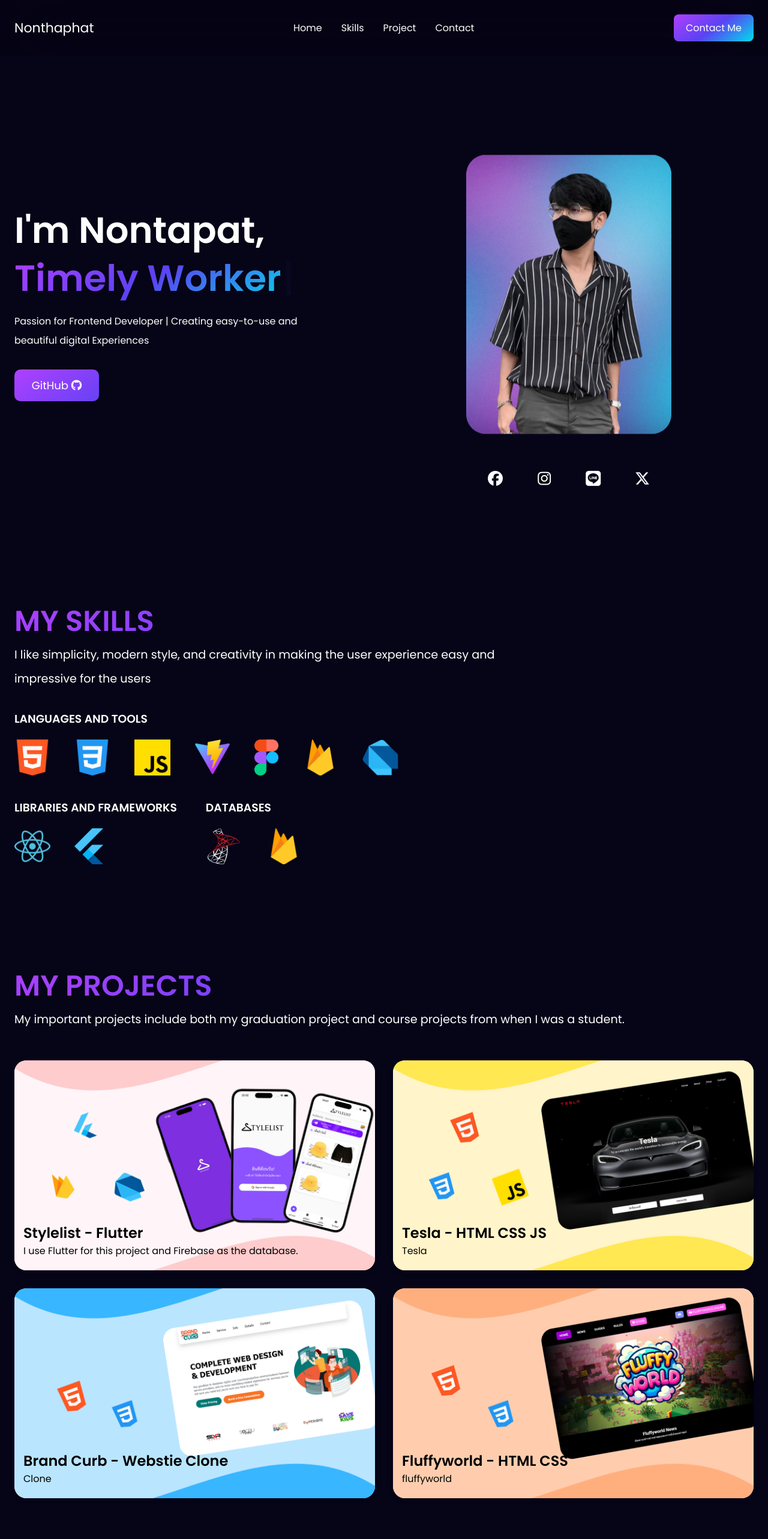
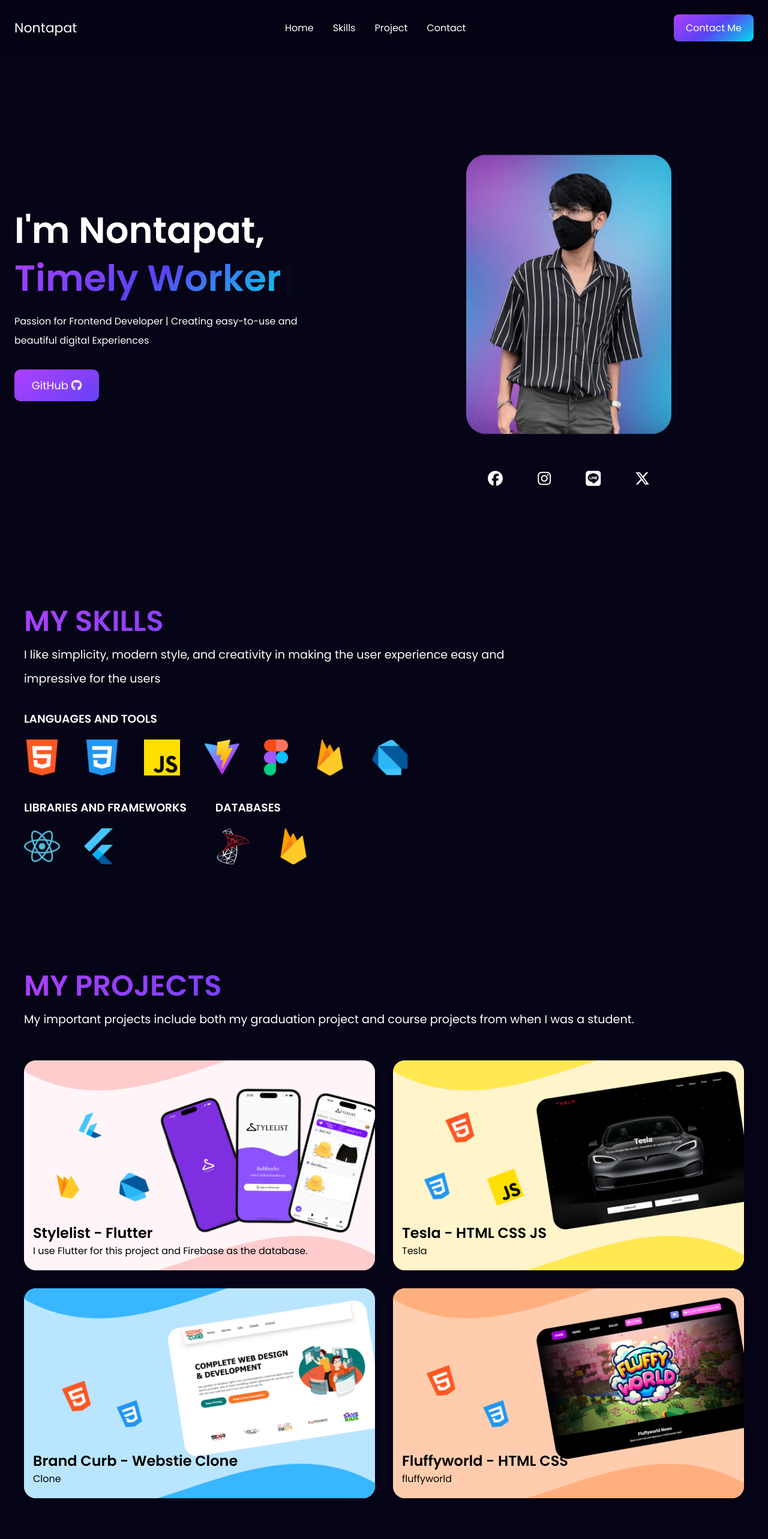
Before and after one commit to masternx7/Portfolio-Nontapat, a React (Vite) app: page / in a window 1280 px wide. Shown: the top 2566 px of the page at 60% size. Built offline with nearby package versions, Linux system fonts and the light colour scheme.

Commit message:
edit overflow page

```diff
--- a/src/components/Contact/Contact.css
+++ b/src/components/Contact/Contact.css
@@ -71,10 +71,7 @@ form {
     outline: none;
 }
 
-
-
-
-::placeholder {
+.mesInput::placeholder {
     color: rgb(252, 252, 255);
 }
 
--- a/src/components/Hero/Hero.css
+++ b/src/components/Hero/Hero.css
@@ -202,3 +202,12 @@
     }
 
 }
+
+@media (max-width: 550px) {
+
+    .hero-content a {
+        font-size: 0.9rem;
+        transform: translateX(8.5rem);
+    }
+
+}
--- a/src/components/Navbar/Navbar.css
+++ b/src/components/Navbar/Navbar.css
@@ -128,6 +128,7 @@
 
 }
 
+
 @media (max-width: 1325px) {
     .nav-warpper {
         padding: 0.5rem 1.5rem;
--- a/src/components/Navbar/Navbar.jsx
+++ b/src/components/Navbar/Navbar.jsx
@@ -16,7 +16,7 @@ const Navbar = () => {
 
             <nav className='nav-warpper'>
                 <div className='nav-content'>
-                    <a href="#" className='nav-logo'>Nonthaphat</a>
+                    <a href="#" className='nav-logo'>Nontapat</a>
 
                     <ul className='menu-ul'>
                         <li><a href="#" className='menu-items'>Home</a></li>
--- a/src/components/Skills/Skills.css
+++ b/src/components/Skills/Skills.css
@@ -1,4 +1,7 @@
 .skills-container {
+    margin-left: auto;
+    margin-right: auto;
+    padding: 0 1rem;
     margin-bottom: 10rem;
 }
 
@@ -109,6 +112,7 @@
         flex-wrap: wrap;
         justify-content: center;
         text-align: center;
+        gap: 1rem;
     }
 
     .skills-img-l>div {
--- a/src/components/Work/Project.css
+++ b/src/components/Work/Project.css
@@ -1,4 +1,7 @@
 .project-container {
+    margin-left: auto;
+    margin-right: auto;
+    padding: 0 1rem;
     margin-bottom: 10rem;
 }
 
@@ -94,4 +97,13 @@
         bottom: 300px;
         color: #000;
     }
+
 }
+
+@media (max-width: 550px) {
+
+    .card-container {
+        grid-template-columns: repeat(auto-fill, minmax(100%, 1fr));
+    }
+
+}
--- a/src/index.css
+++ b/src/index.css
@@ -29,6 +29,7 @@
 body {
   color: #fff;
   background-color: #060417;
+  overflow-x: hidden;
 }
 
 html {
```
